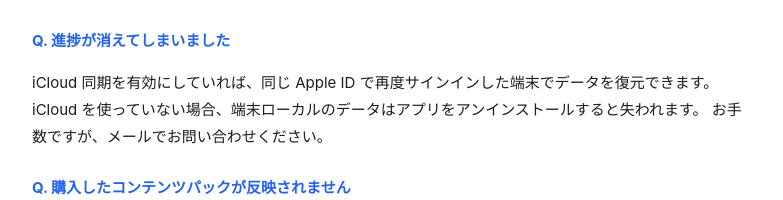
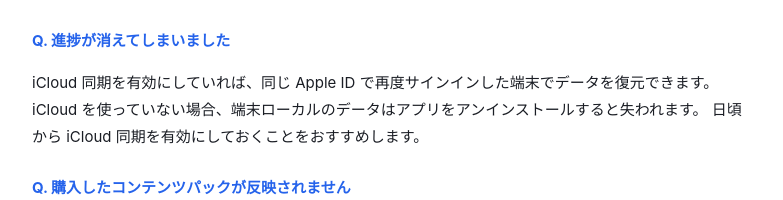
Before and after one commit to learning-tame/cert-rogue-legal, a plain HTML site: page support.html in a window 1280 px wide. Shown: the part 817-1017 px from the top of the page, without its empty margins (248-1031 px from the left). Drawn offline with Linux system fonts and the light colour scheme.

Commit message:
chore(support): 対応不能なメール導線を 2 件削除
- 進捗消失 Q: メール案内 → iCloud 同期の事前有効化を推奨に置換
- 購入復元 Q: 反映されない場合のメール案内を削除

Co-Authored-By: Claude Opus 4.7 <noreply@anthropic.com>

```diff
--- a/support.html
+++ b/support.html
@@ -138,14 +138,13 @@
   <p>
     iCloud 同期を有効にしていれば、同じ Apple ID で再度サインインした端末でデータを復元できます。
     iCloud を使っていない場合、端末ローカルのデータはアプリをアンインストールすると失われます。
-    お手数ですが、メールでお問い合わせください。
+    日頃から iCloud 同期を有効にしておくことをおすすめします。
   </p>
 
   <h3>Q. 購入したコンテンツパックが反映されません</h3>
   <p>
     アプリ内の <strong>「設定」 &gt; 「購入の復元」</strong> をタップしてください。
     Apple ID でサインインしている状態であれば、購入済みのパックが再アンロックされます。
-    それでも反映されない場合は、購入時のレシート (Apple からのメール) と一緒にメールでお知らせください。
   </p>
 
   <h3>Q. iPhone で購入したパックを Android でも使えますか?</h3>
```
